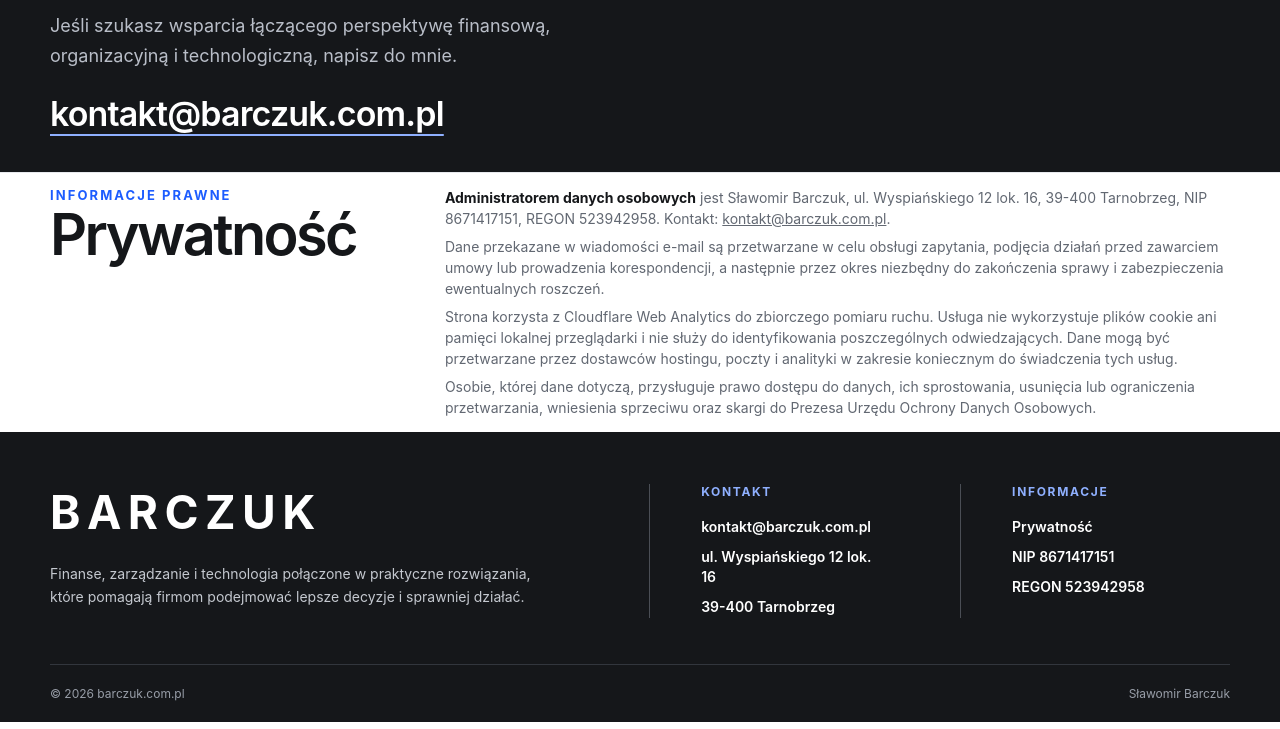
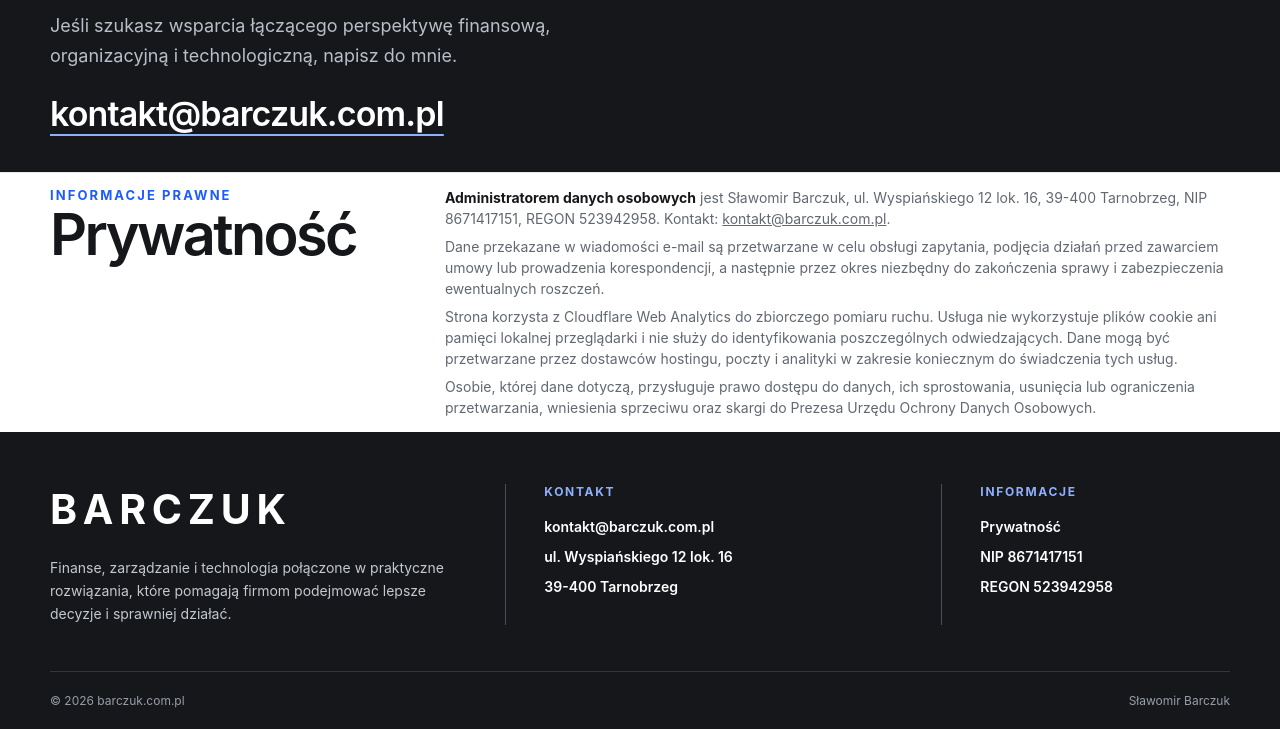
Before and after one commit to slawekbarczuk/barczuk.com.pl, a plain HTML site: page index.html in a window 1280 px wide. Shown: the part 2574-3303 px from the top of the page. Drawn offline with Linux system fonts and the light colour scheme.

Commit message:
Poszerz kontakt w stopce

```diff
--- a/index.html
+++ b/index.html
@@ -449,20 +449,20 @@
 
     .footer-main {
       display: grid;
-      grid-template-columns: minmax(0, 1.45fr) minmax(170px, 0.65fr) minmax(190px, 0.75fr);
-      gap: clamp(36px, 6vw, 84px);
+      grid-template-columns: minmax(0, 1.05fr) minmax(280px, 1fr) minmax(190px, 0.75fr);
+      gap: clamp(30px, 4vw, 56px);
       padding: 52px 0 46px;
     }
 
     .footer-data {
-      padding-left: clamp(24px, 4vw, 56px);
+      padding-left: clamp(22px, 3vw, 38px);
       border-left: 1px solid #4a4e55;
     }
 
     .footer-brand {
       margin: 0 0 22px;
       color: #fff;
-      font-size: clamp(30px, 3.6vw, 48px);
+      font-size: clamp(30px, 3.2vw, 42px);
       font-weight: 720;
       letter-spacing: -0.045em;
     }
```
